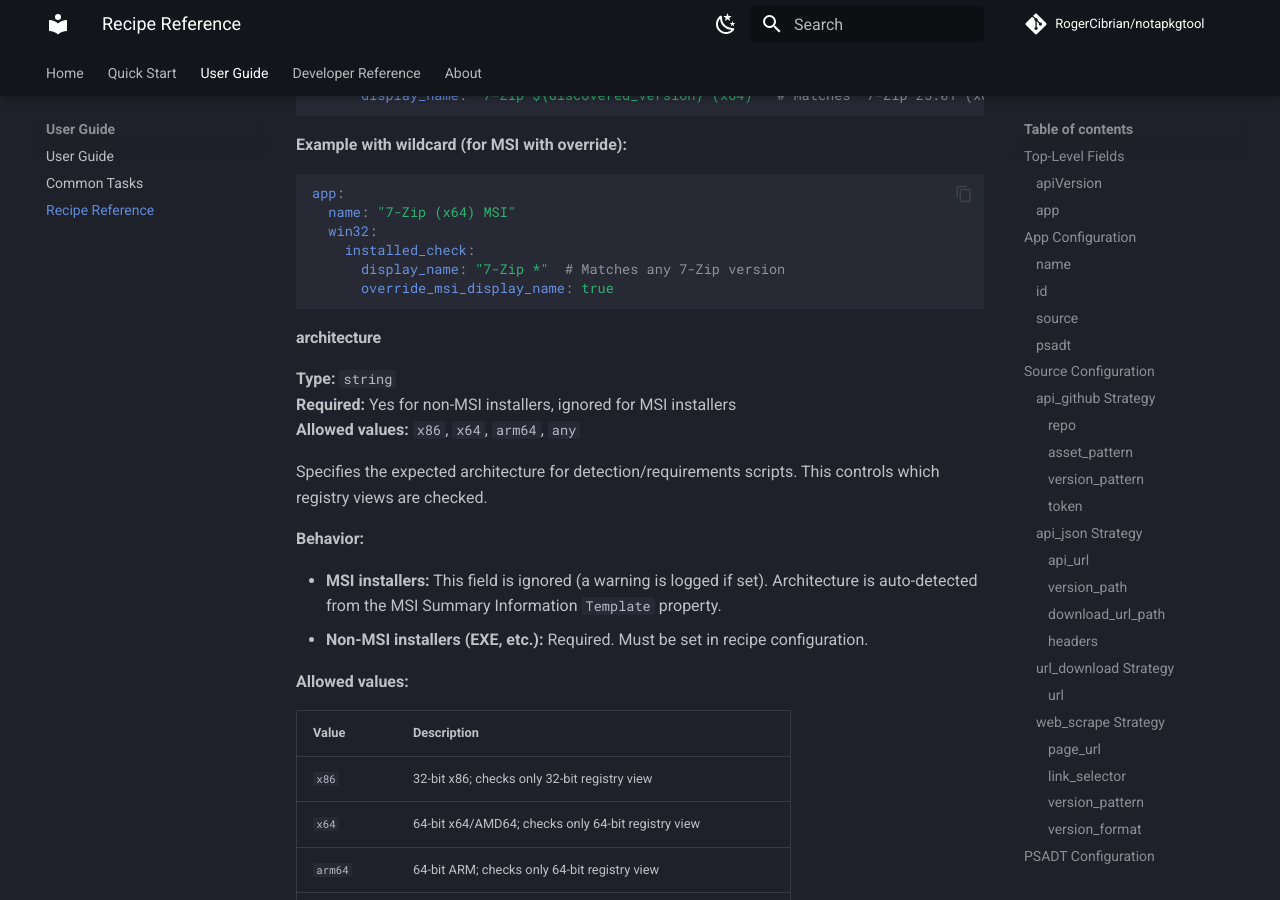
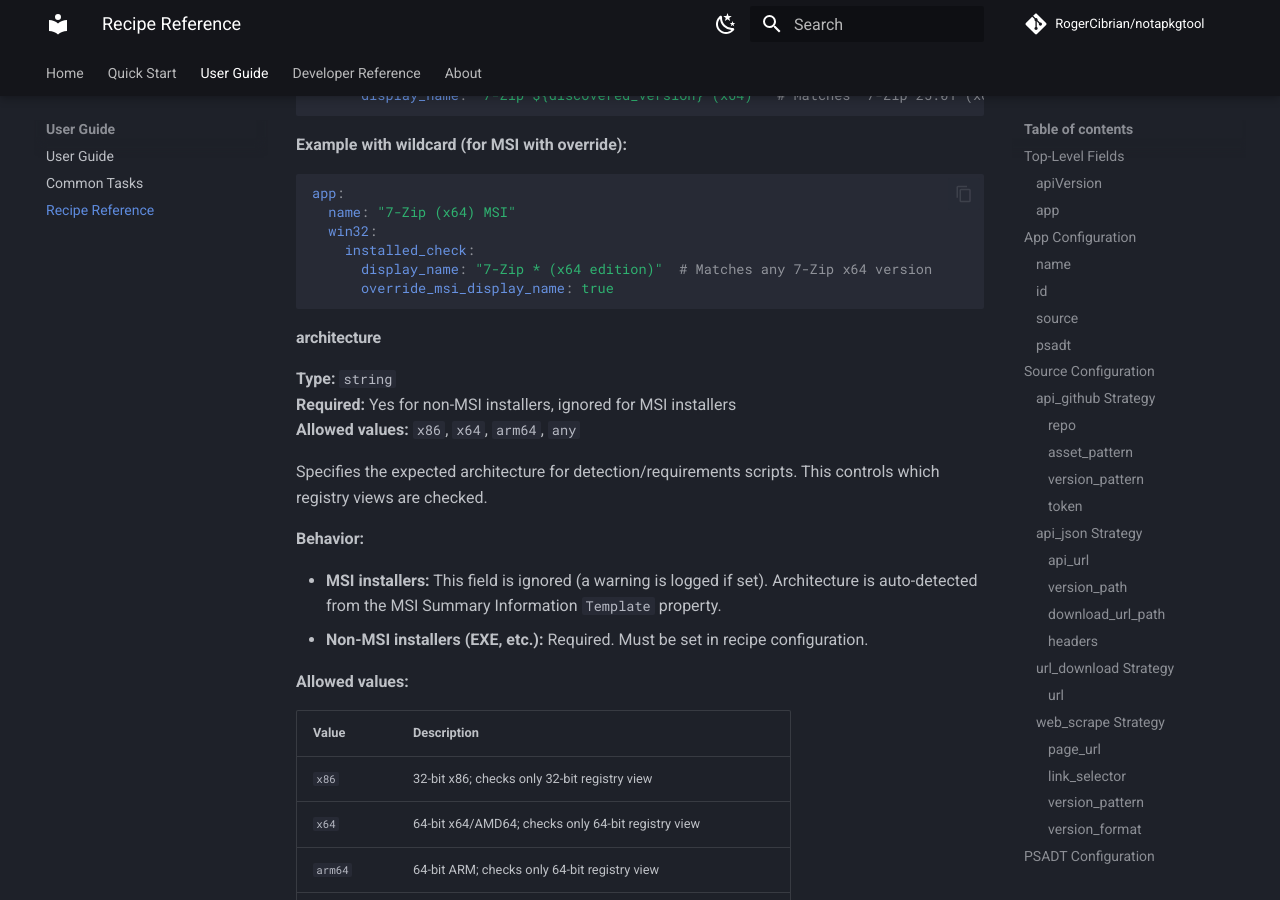
Before and after one commit to RogerCibrian/notapkgtool, an MkDocs documentation site: the page built from docs/recipe-reference.md, in a window 1280 px wide and 900 px high, scrolled down 12720 px. Built offline with MkDocs 1.6.1 and Material for MkDocs 9.7.7, drawn with Linux system fonts in a browser that asks for light colours; comment, search, counter and statistics services are not loaded; some of the changed text lies outside the part shown.

Commit message:
feat: update 7-Zip recipes to use wildcard matching
Update all 7-Zip recipes to use the new wildcard display_name matching
feature. MSI recipes now use override_msi_display_name to handle the
version-embedded ProductName (e.g., "7-Zip 25.01 (x64 edition)").

````diff
--- a/docs/recipe-reference.md
+++ b/docs/recipe-reference.md
@@ -533,7 +533,7 @@
   name: "7-Zip (x64) MSI"
   win32:
     installed_check:
-      display_name: "7-Zip *"  # Matches any 7-Zip version
+      display_name: "7-Zip * (x64 edition)"  # Matches any 7-Zip x64 version
       override_msi_display_name: true
 ```
 
@@ -604,8 +604,8 @@
   name: "7-Zip (x64) MSI"
   win32:
     installed_check:
-      display_name: "7-Zip *"           # Matches any 7-Zip version
-      override_msi_display_name: true   # Use display_name instead of MSI ProductName
+      display_name: "7-Zip * (x64 edition)"  # Matches any 7-Zip x64 version
+      override_msi_display_name: true        # Use display_name instead of MSI ProductName
       # architecture still auto-detected from MSI Template
 ```
 
````
Also changed, not shown: 4 other files.
